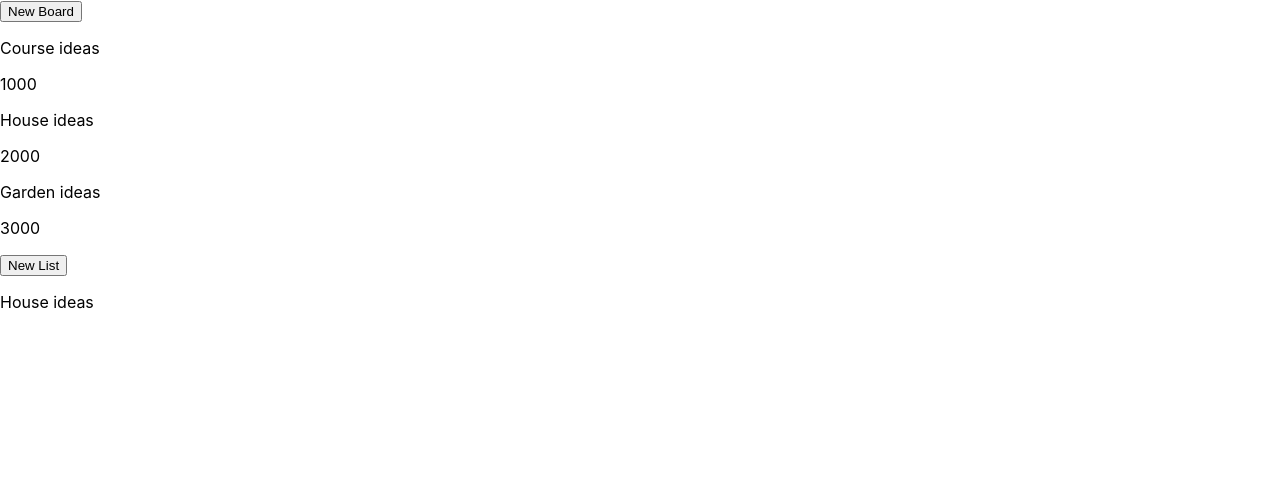
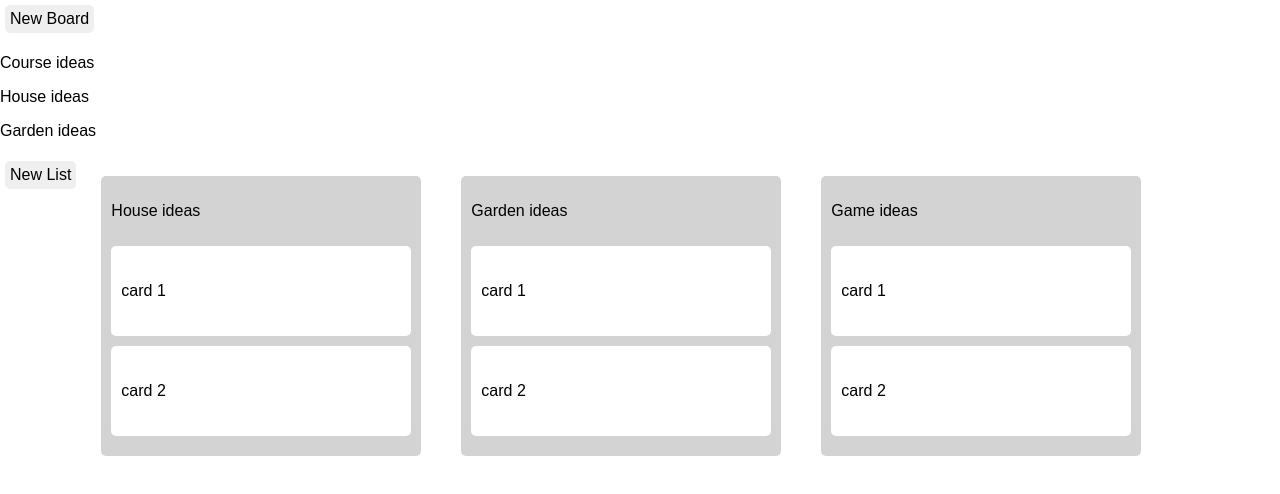
Before and after one commit to pshchegol1/reactJS-first-practice-trello, a React (Create React App) app: page /board/1 in a window 1280 px wide. Shown: the top 494 px of the page. Built offline with nearby package versions, Linux system fonts and the light colour scheme.

Commit message:
Prop type validation

```diff
--- a/package.json
+++ b/package.json
@@ -6,6 +6,7 @@
     "@testing-library/jest-dom": "^5.11.9",
     "@testing-library/react": "^11.2.5",
     "@testing-library/user-event": "^12.8.3",
+    "prop-types": "^15.7.2",
     "react": "^17.0.1",
     "react-dom": "^17.0.1",
     "react-scripts": "4.0.3",
--- a/src/App.css
+++ b/src/App.css
@@ -1,38 +1,343 @@
-.App {
-  text-align: center;
+
+
+body
+{
+  font-family: Arial, Helvetica, sans-serif;
 }
 
-.App-logo {
-  height: 40vmin;
-  pointer-events: none;
+ul
+{
+  margin: 0;
 }
 
-@media (prefers-reduced-motion: no-preference) {
-  .App-logo {
-    animation: App-logo-spin infinite 20s linear;
-  }
+a
+{
+  text-decoration: none;
 }
 
-.App-header {
-  background-color: #282c34;
-  min-height: 100vh;
-  display: flex;
-  flex-direction: column;
-  align-items: center;
-  justify-content: center;
-  font-size: calc(10px + 2vmin);
-  color: white;
+span
+{
+  font-weight: bolder;
+  cursor: pointer;
+}
+button
+{
+  margin: 5px;
+  padding: 5px;
+  font-size: 1em;
+  border-radius: 5px;
+  cursor: pointer;
+  border: none;
 }
 
-.App-link {
-  color: #61dafb;
+
+
+  h2
+  {
+    margin: 0;
+
+  }
+
+  .card:hover, .board-preview-item:hover
+  {
+    opacity: 0.8;
+    transform: scale(1.02);
+  }
+  /* HEADER */
+header {
+background: rgb(73, 176, 236);
+display: flex;
+align-items: center;
 }
 
-@keyframes App-logo-spin {
-  from {
-    transform: rotate(0deg);
+header h1 {
+font-style: italic;
+font-weight: 600;
+color: whitesmoke;
+}
+
+header a {
+font-size: 2em;
+margin: 0 20px;
+color: whitesmoke;
+}
+
+.user-area {
+flex: 4;
+margin-right: 20px;
+text-align: right;
   }
-  to {
-    transform: rotate(360deg);
+
+  /* HOME */
+.board-preview-wrapper {
+display: grid;
+grid-template-columns: repeat(4, 1fr);
+grid-gap: 20px;
+margin: 20px;
+cursor: pointer;
   }
+
+.board-preview-item {
+padding: 30px;
+border-radius: 5px;
+text-align: center;
+  }
+
+.board-preview-item li {
+list-style: none;
+  }
+/* CREATE BOARD FORM */
+.create-board-wrapper
+{
+  margin: 20px;
+  background: lightgray;
+  border-radius: 5px;
+  cursor: auto;
+  display: flex;
 }
+
+.create-board-wrapper input
+{
+  margin: 5px;
+  flex: 2;
+  border: none;
+  border-radius: 5px;
+  font-size: 1em;
+  line-height: 1.5;
+}
+
+.create-board-wrapper select
+{
+  margin: 5px;
+  flex: 1;
+  font-size: 1em;
+  border: none;
+  border-radius: 5px;
+}
+
+.create-board-wrapper button
+{
+  background: rgb(73, 176, 236);
+  flex: 1;
+}
+
+/* BOARD */
+.board-header {
+display: flex;
+justify-content: space-between;
+padding: 20px 20px 0 20px;
+  }
+
+.board-header input {
+background-color: transparent;
+border: none;
+font-size: 1.5em;
+font-weight: bolder;
+  }
+
+.board-header button {
+background: rgb(247, 134, 100);
+color: whitesmoke;
+font-weight: bolder;
+width: 20%;
+  }
+
+.board-wrapper {
+    height: 100vh;
+  }
+
+.board-wrapper h2 {
+  padding: 10px;
+}
+
+/* LIST */
+.lists-wrapper {
+    white-space: nowrap;
+  }
+
+  /* add as onmouseover event in js */
+.lists-wrapper:hover {
+    overflow: scroll;
+  }
+
+.list {
+  display: inline-block;
+  vertical-align: top;
+  margin: 20px;
+  padding: 10px;
+  width: 300px;
+  background: lightgray;
+  border-radius: 5px;
+  }
+
+.list h3 {
+  margin: 0.3em 0;
+  }
+
+.new-list-wrapper input {
+margin: 5px;
+border: none;
+border-radius: 5px;
+font-size: 1em;
+line-height: 1.5;
+margin-left: 20px;
+  }
+
+.list-header {
+display: flex;
+justify-content: space-between;
+align-items: center;
+  }
+
+.list-header input
+{
+  background-color: transparent;
+  border: none;
+  font-size: 1em;
+  font-weight: bolder;
+}
+
+/* CARD */
+
+.card {
+margin: 10px 0;
+padding: 10px;
+background: white;
+border-radius: 5px;
+opacity: 1;
+  }
+
+.card-labels {
+  display: flex;
+  }
+
+.card-body {
+display: flex;
+justify-content: space-between;
+margin: 10px 0;
+  }
+
+.card-body textarea {
+font-size: 1em;
+width: 90%;
+resize: none;
+border: none;
+}
+
+.new-card-wrapper input {
+margin: 5px;
+border: none;
+border-radius: 5px;
+font-size: 1em;
+line-height: 1.5;
+  }
+
+  /* MODAL */
+  .modal-wrapper {
+  position: fixed;
+    padding-top: 150px;
+    background-color: rgba(0,0,0,0.7);
+    width: 100vw;
+    height: 100vh;
+    left: 0;
+    top: 0;
+  }
+
+  .modal-body {
+margin: auto;
+padding: 20px;
+border-radius: 5px;
+background-color: white;
+border: 1px solid #888;
+  }
+
+hr
+{
+  margin-top: 20px;
+}
+
+.modal-close {
+float: right;
+font-size: 1.5em;
+color: rgb(230, 86, 86);
+    }
+
+.textbox-edit {
+margin: 10px 0;
+padding: 2em;
+font-size: 1em;
+width: 50%;
+background: rgb(226, 221, 221);
+border-radius: 5px;
+  }
+
+  .edit-area {
+  position: relative;
+  }
+
+.edit-icon {
+position: absolute;
+top: 20px;
+left: 10px;
+}
+
+textarea.textbox-edit:hover {
+transform: scale(1.01);
+  }
+
+.modal-wrapper button {
+margin: 20px 0 0 0;
+background: rgb(73, 176, 236);
+width: 30%;
+}
+
+/* LABELS */
+.modal-body form {
+display: flex;
+flex-direction: column;
+  }
+
+  .label-title {
+font-weight: 300;
+margin: 15px 0;
+  }
+
+  .label {
+margin: 0 3px;
+padding: 5px 20px;
+border-radius: 5px;
+  }
+
+  /* SIGN UP/LOGIN */
+.sign-up-wrapper {
+display: flex;
+flex-direction: column;
+align-items: center;
+  }
+
+  .sign-up-form input {
+margin: 5px;
+border: 1px solid lightgray;
+border-radius: 5px;
+font-size: 1em;
+line-height: 1.5;
+width: 40vw;
+  }
+
+  @media screen and (max-width:680px)
+  {
+    .create-board-wrapper{
+      flex-direction: column;
+    }
+    .create-board-wrapper button{
+      margin: 5px auto 10px auto;
+    }
+     .board-preview-wrapper{
+      grid-template-columns: repeat(2, 1fr);
+      grid-gap: 20px;
+    }
+    .sign-up-form input
+    {
+      width: 80vw;
+    }
+  }
--- a/src/components/Board.js
+++ b/src/components/Board.js
@@ -29,7 +29,7 @@
     {
         return(
 
-            <div className = "lists-wrapper">
+            <div className="lists-wrapper">
                 <button onClick = {this.createNewList}>New List</button>
                 {Object.keys(this.state.currentList).map(key => (
 
--- a/src/components/BoardPreview.js
+++ b/src/components/BoardPreview.js
@@ -1,5 +1,5 @@
 import React from 'react';
-
+import PropTypes from 'prop-types';
 
 class BoardPreview extends React.Component
 {
@@ -8,11 +8,15 @@
         return(
             <div>
             <p>{this.props.board.title}</p>
-            <p>{this.props.board.id}</p>
+
             </div>
 
         )
     }
 }
 
+BoardPreview.propTypes = {
+    board: PropTypes.object.isRequired
+}
+
 export default BoardPreview
--- a/src/components/Card.js
+++ b/src/components/Card.js
@@ -1,13 +1,24 @@
 import React from 'react';
+import PropTypes from 'prop-types';
 
 class Card extends React.Component
 {
     render()
     {
         return(
-            <p>Card Component</p>
+            <div className="card">
+
+                <div className="card-body">
+                    <p>{this.props.data.text}</p>
+                </div>
+
+            </div>
         )
     }
 }
 
+Card.propTypes = {
+    data: PropTypes.object.isRequired
+}
+
 export default Card
--- a/src/components/List.js
+++ b/src/components/List.js
@@ -1,5 +1,7 @@
 import React from 'react';
 import Card from './Card';
+import PropTypes from 'prop-types';
+
 class List extends React.Component
 {
     render()
@@ -7,13 +9,20 @@
         return(
             <div className = "list">
 
-                <div className = "list-header">
+                <div className ="list-header">
                     <p>{this.props.list.title}</p>
                 </div>
+                {Object.keys(this.props.list.cards).map(key => (
+                    <Card key={key} data={this.props.list.cards[key]}/>
 
+                ))}
             </div>
         )
     }
 }
 
+List.propTypes = {
+    list: PropTypes.object.isRequired
+}
+
 export default List
--- a/src/sampleData.js
+++ b/src/sampleData.js
@@ -33,6 +33,36 @@
                 text: 'card 2',
             },
         ],
+    },
+    {
+        id: 200,
+        title: 'Garden ideas',
+        board: 1000,
+        cards:[
+            {
+                id: 1,
+                text: 'card 1',
+            },
+            {
+                id: 2,
+                text: 'card 2',
+            },
+        ],
+    },
+    {
+        id: 300,
+        title: 'Game ideas',
+        board: 1000,
+        cards:[
+            {
+                id: 1,
+                text: 'card 1',
+            },
+            {
+                id: 2,
+                text: 'card 2',
+            },
+        ],
     }
 ]
 
```
Also changed, not shown: src/components/pages/Home.js (+9 -1 lines).
